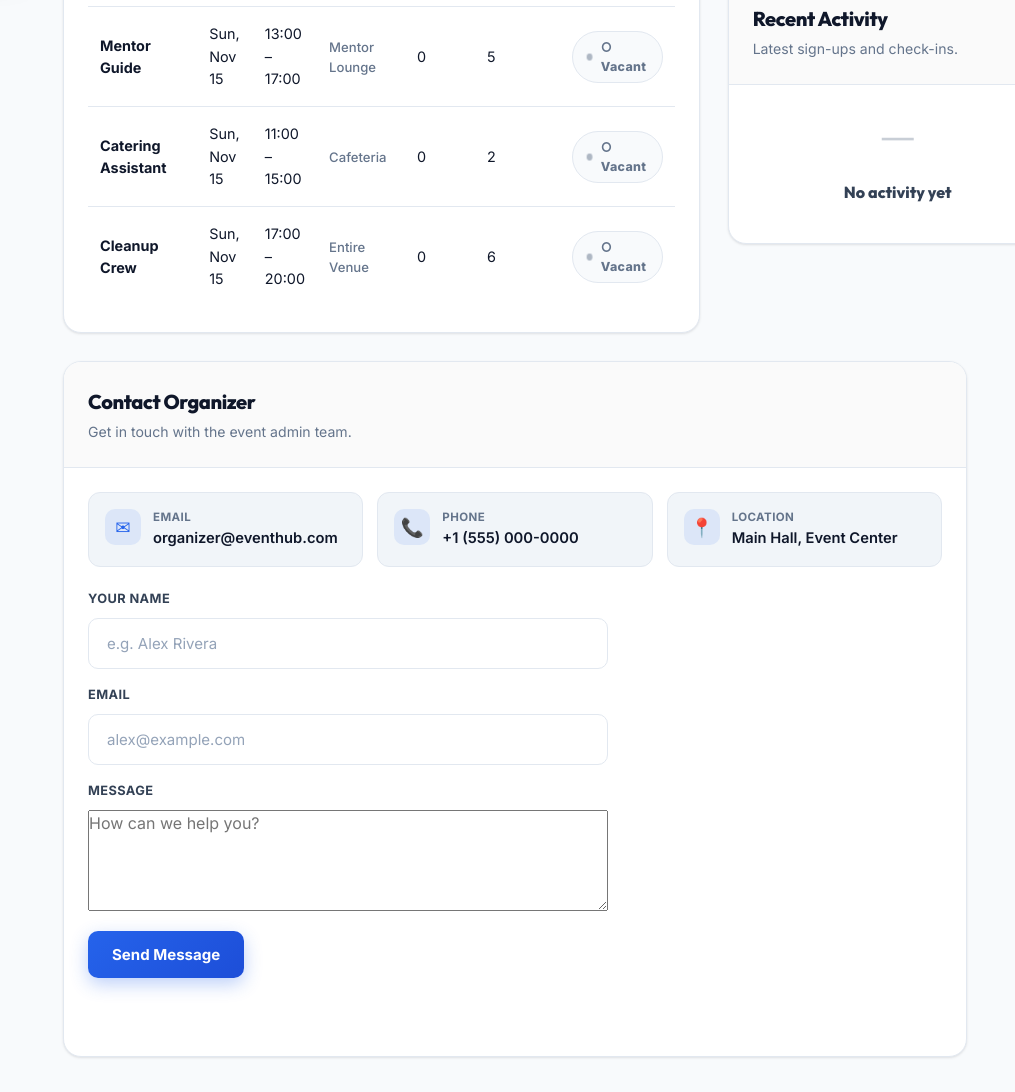
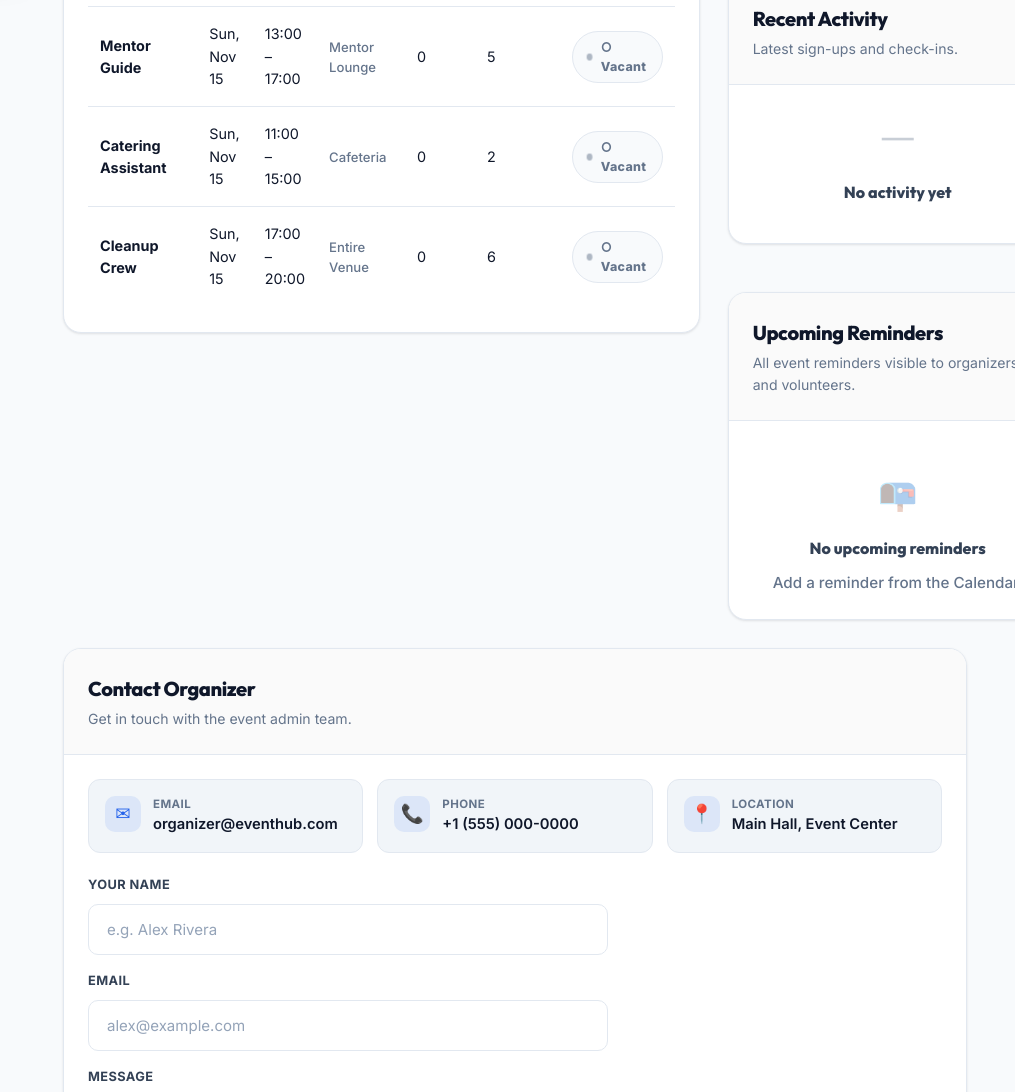
Before and after one commit to Sriramx0-0x/Owasp-vibe-coding, a plain HTML site: page index.html in a window 1280 px wide. Shown: the part 826-1918 px from the top of the page, without its empty margins (265-1280 px from the left). Drawn offline with Linux system fonts and the light colour scheme.

Commit message:
feat: add upcoming reminders to dashboard, fix calendar HTML structure

```diff
--- a/index.html
+++ b/index.html
@@ -211,6 +211,17 @@
                 </div>
               </div>
               <div class="activity-list" id="activityList"></div>
+            </div>
+            <div class="card reveal">
+              <div class="card-header">
+                <div class="card-title-group">
+                  <h2 class="card-title">Upcoming Reminders</h2>
+                  <p class="card-sub">All event reminders visible to organizers and volunteers.</p>
+                </div>
+              </div>
+              <div class="upcoming-wrap reveal">
+                <div class="upcoming-list" id="upcomingList"></div>
+              </div>
             </div>
           </div>
         </div>
```
